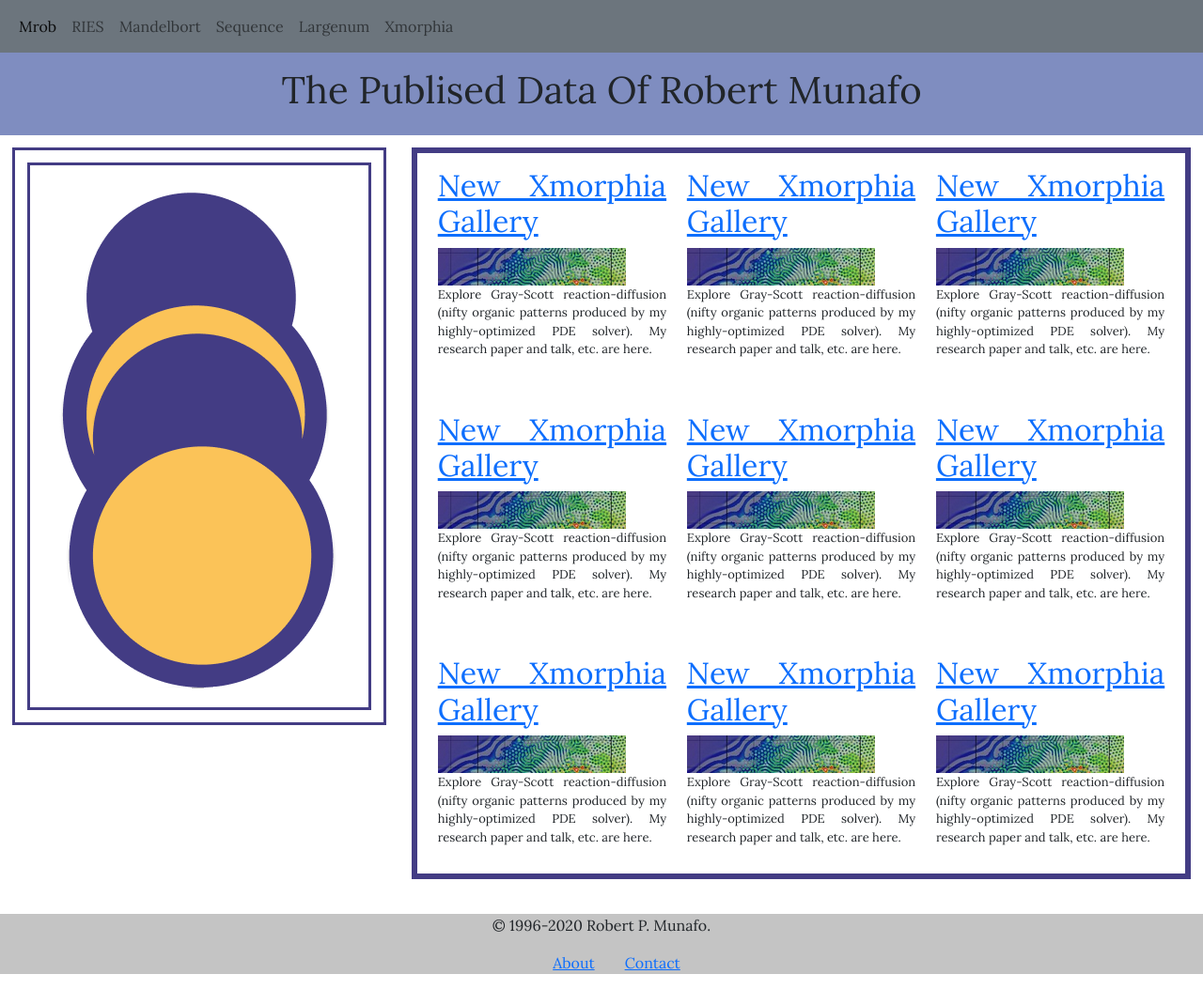
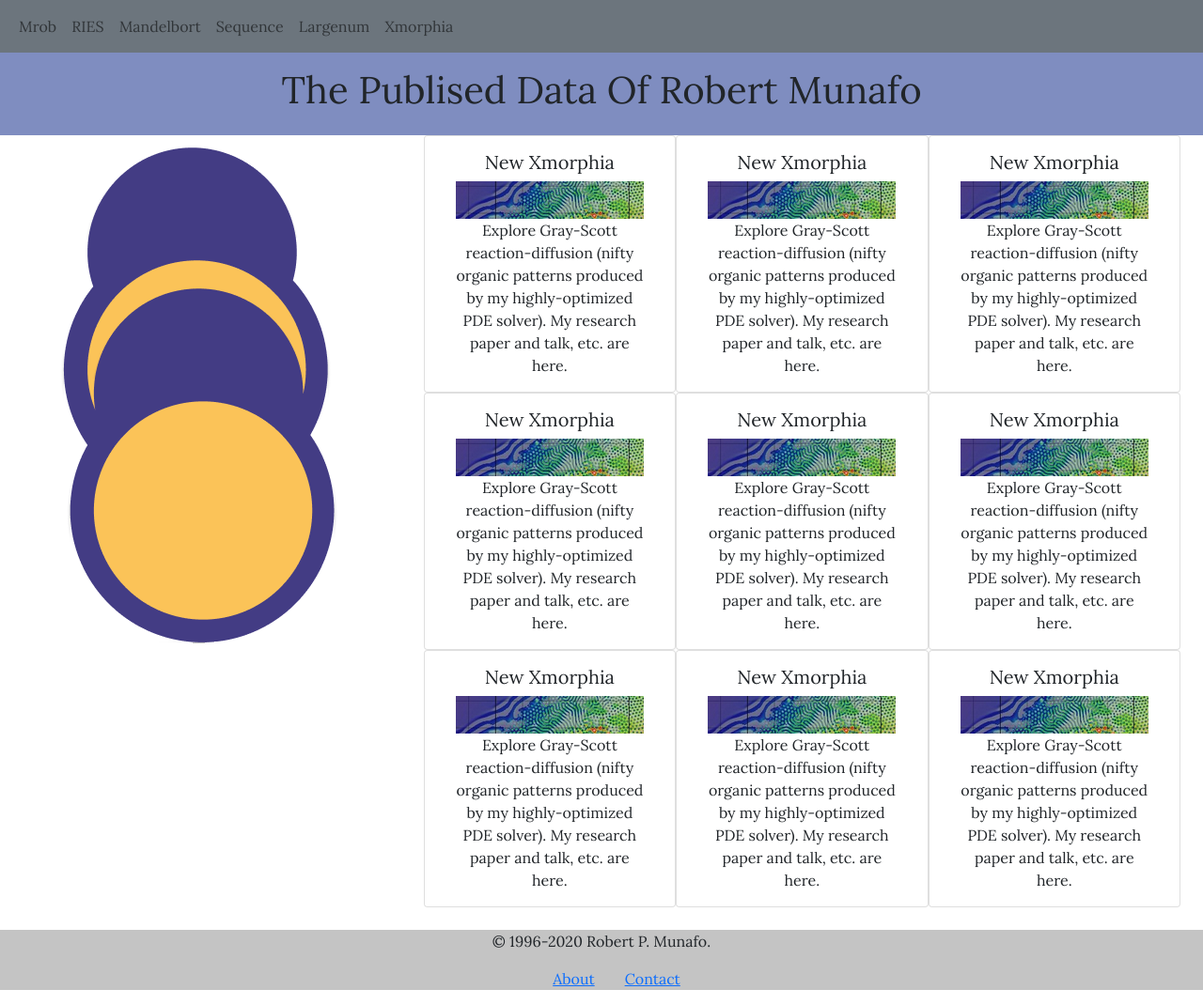
Before and after one commit to Dalvae/Proyecto_mufano, a plain HTML site: page index.html in a window 1280 px wide. Shown: the whole page at 94% size. Drawn offline with nearby package versions, Linux system fonts and the light colour scheme.

Commit message:
añadido boostrap a la pagina about

```diff
--- a/index.html
+++ b/index.html
@@ -29,10 +29,10 @@
         <div class="collapse navbar-collapse" id="navbarNav">
             <ul class="navbar-nav">
                 <li class="nav-item">
-                    <a class="nav-link active" aria-current="page" href="index.html">Mrob</a>
+                    <a class="nav-link activegit" aria-current="page" href="index.html">Mrob</a>
                 </li>
                 <li class="nav-item">
-                    <a class="nav-link" href="#">RIES</a>
+                    <a class="nav-link " href="#">RIES</a>
                 </li>
                 <li class="nav-item">
                     <a class="nav-link" href="#">Mandelbort</a>
@@ -56,92 +56,130 @@
 </div>
 
 <body>
-    <section class="section">
-        <div class="imagen">
-            <div class="b">
-                <img class="a" src="./Images/logo.bmp" alt="Logo">
+    <section class="container-fluid">
+        <div class="row">
+            <div class="col-md-4 col-sm-12 text-center">
+                <img class="img-fluid" src="./Images/logo.bmp" alt="Logo">
+            </div>
+            <div class="col-md-8 col-sm-12 text-center">
+                <div class="container">
+                    <div class="row row-cols-3">
+                        <div class="card">
+                            <div class="card-body">
+                                <h5 class="card-title">New Xmorphia</h5>
+                                <img src="./Images/02-xmorphia.png" class="card-img-middle" alt="">
+                                <p class="card-text">Explore Gray-Scott reaction-diffusion (nifty organic patterns
+                                    produced
+                                    by my
+                                    highly-optimized
+                                    PDE
+                                    solver). My research paper and talk, etc. are here.</p>
                             </div>
                         </div>
-        <div class="cartas">
-            <div class="carta">
-                <a href="/xmorphia">
-                    <h2>New Xmorphia Gallery</h2>
-                </a>
-                <img src="./Images/02-xmorphia.png" alt="">
-                <p>Explore Gray-Scott reaction-diffusion (nifty organic patterns produced by my highly-optimized PDE
+                        <div class="card">
+                            <div class="card-body">
+                                <h5 class="card-title">New Xmorphia</h5>
+                                <img src="./Images/02-xmorphia.png" class="card-img-middle" alt="">
+                                <p class="card-text">Explore Gray-Scott reaction-diffusion (nifty organic patterns
+                                    produced
+                                    by my
+                                    highly-optimized
+                                    PDE
                                     solver). My research paper and talk, etc. are here.</p>
                             </div>
-            <div class="carta">
-                <a href="/xmorphia">
-                    <h2>New Xmorphia Gallery</h2>
-                </a>
-                <img src="./Images/02-xmorphia.png" alt="">
-                <p>Explore Gray-Scott reaction-diffusion (nifty organic patterns produced by my highly-optimized PDE
-                    solver). My research paper and talk, etc. are here. </p>
                         </div>
-            <div class="carta">
-                <a href="/xmorphia">
-                    <h2>New Xmorphia Gallery</h2>
-                </a>
-                <img src="./Images/02-xmorphia.png" alt="">
-                <p>Explore Gray-Scott reaction-diffusion (nifty organic patterns produced by my highly-optimized PDE
-                    solver). My research paper and talk, etc. are here. </p>
+                        <div class="card">
+                            <div class="card-body">
+                                <h5 class="card-title">New Xmorphia</h5>
+                                <img src="./Images/02-xmorphia.png" class="card-img-middle" alt="">
+                                <p class="card-text">Explore Gray-Scott reaction-diffusion (nifty organic patterns
+                                    produced
+                                    by my
+                                    highly-optimized
+                                    PDE
+                                    solver). My research paper and talk, etc. are here.</p>
                             </div>
-            <div class="carta">
-                <a href="/xmorphia">
-                    <h2>New Xmorphia Gallery</h2>
-                </a>
-                <img src="./Images/02-xmorphia.png" alt="">
-                <p>Explore Gray-Scott reaction-diffusion (nifty organic patterns produced by my highly-optimized PDE
-                    solver). My research paper and talk, etc. are here. </p>
                         </div>
-            <div class="carta">
-                <a href="/xmorphia">
-                    <h2>New Xmorphia Gallery</h2>
-                </a>
-                <img src="./Images/02-xmorphia.png" alt="">
-                <p>Explore Gray-Scott reaction-diffusion (nifty organic patterns produced by my highly-optimized PDE
-                    solver). My research paper and talk, etc. are here. </p>
+                        <div class="card">
+                            <div class="card-body">
+                                <h5 class="card-title">New Xmorphia</h5>
+                                <img src="./Images/02-xmorphia.png" class="card-img-middle" alt="">
+                                <p class="card-text">Explore Gray-Scott reaction-diffusion (nifty organic patterns
+                                    produced
+                                    by my
+                                    highly-optimized
+                                    PDE
+                                    solver). My research paper and talk, etc. are here.</p>
                             </div>
-            <div class="carta">
-                <a href="/xmorphia">
-                    <h2>New Xmorphia Gallery</h2>
-                </a>
-                <img src="./Images/02-xmorphia.png" alt="">
-                <p>Explore Gray-Scott reaction-diffusion (nifty organic patterns produced by my highly-optimized PDE
-                    solver). My research paper and talk, etc. are here. </p>
                         </div>
-            <div class="carta">
-                <a href="/xmorphia">
-                    <h2>New Xmorphia Gallery</h2>
-                </a>
-                <img src="./Images/02-xmorphia.png" alt="">
-                <p>Explore Gray-Scott reaction-diffusion (nifty organic patterns produced by my highly-optimized PDE
-                    solver). My research paper and talk, etc. are here. </p>
+                        <div class="card">
+                            <div class="card-body">
+                                <h5 class="card-title">New Xmorphia</h5>
+                                <img src="./Images/02-xmorphia.png" class="card-img-middle" alt="">
+                                <p class="card-text">Explore Gray-Scott reaction-diffusion (nifty organic patterns
+                                    produced
+                                    by my
+                                    highly-optimized
+                                    PDE
+                                    solver). My research paper and talk, etc. are here.</p>
                             </div>
-            <div class="carta">
-                <a href="/xmorphia">
-                    <h2>New Xmorphia Gallery</h2>
-                </a>
-                <img src="./Images/02-xmorphia.png" alt="">
-                <p>Explore Gray-Scott reaction-diffusion (nifty organic patterns produced by my highly-optimized PDE
-                    solver). My research paper and talk, etc. are here. </p>
                         </div>
-            <div class="carta">
-                <a href="/xmorphia">
-                    <h2>New Xmorphia Gallery</h2>
-                </a>
-                <img src="./Images/02-xmorphia.png" alt="">
-                <p>Explore Gray-Scott reaction-diffusion (nifty organic patterns produced by my highly-optimized PDE
-                    solver). My research paper and talk, etc. are here. </p>
+                        <div class="card">
+                            <div class="card-body">
+                                <h5 class="card-title">New Xmorphia</h5>
+                                <img src="./Images/02-xmorphia.png" class="card-img-middle" alt="">
+                                <p class="card-text">Explore Gray-Scott reaction-diffusion (nifty organic patterns
+                                    produced
+                                    by my
+                                    highly-optimized
+                                    PDE
+                                    solver). My research paper and talk, etc. are here.</p>
+                            </div>
+                        </div>
+                        <div class="card">
+                            <div class="card-body">
+                                <h5 class="card-title">New Xmorphia</h5>
+                                <img src="./Images/02-xmorphia.png" class="card-img-middle" alt="">
+                                <p class="card-text">Explore Gray-Scott reaction-diffusion (nifty organic patterns
+                                    produced
+                                    by my
+                                    highly-optimized
+                                    PDE
+                                    solver). My research paper and talk, etc. are here.</p>
+                            </div>
+                        </div>
+                        <div class="card">
+                            <div class="card-body">
+                                <h5 class="card-title">New Xmorphia</h5>
+                                <img src="./Images/02-xmorphia.png" class="card-img-middle" alt="">
+                                <p class="card-text">Explore Gray-Scott reaction-diffusion (nifty organic patterns
+                                    produced
+                                    by my
+                                    highly-optimized
+                                    PDE
+                                    solver). My research paper and talk, etc. are here.</p>
+                            </div>
+                        </div>
+                        <div class="card">
+                            <div class="card-body">
+                                <h5 class="card-title">New Xmorphia</h5>
+                                <img src="./Images/02-xmorphia.png" class="card-img-middle img-fluid" alt="">
+                                <p class="card-text">Explore Gray-Scott reaction-diffusion (nifty organic patterns
+                                    produced
+                                    by my
+                                    highly-optimized
+                                    PDE
+                                    solver). My research paper and talk, etc. are here.</p>
+                            </div>
+                        </div>
+
+
+                    </div>
+                </div>
             </div>
         </div>
     </section>
     <br>
-    <div class="">
-
-        <!-- Aqui va a ir  los subject -->
-    </div>
 </body>
 <footer>
     <p> © 1996-2020 Robert P. Munafo.</p>
```
Also changed, not shown: pages/about.html (+60 -35 lines). Lines whose indentation alone changed are shown as unchanged.
